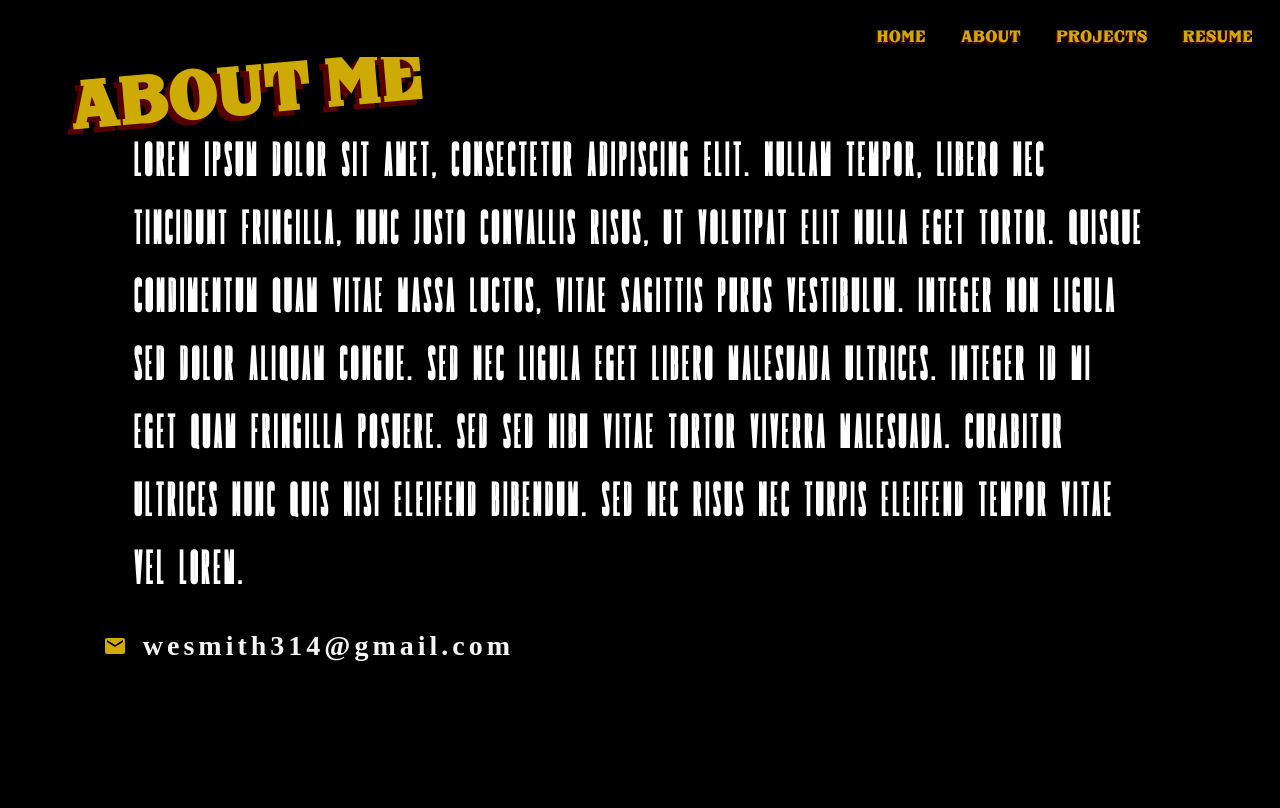
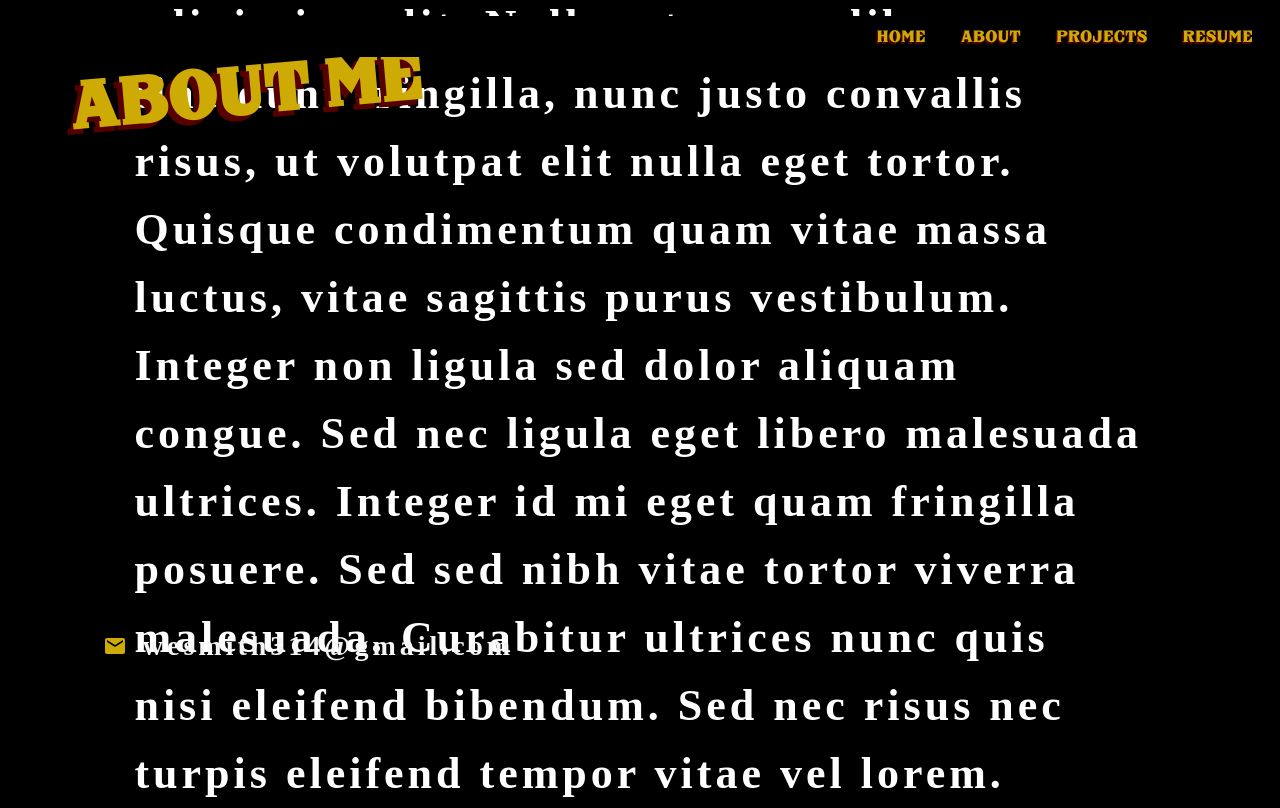
Before and after one commit to wesmith3/Portfolio, a Next.js app: page /about in a window 1280 px wide. Built offline with nearby package versions, Linux system fonts and the light colour scheme; a web font is replaced by a local one.

Commit message:
changes font for about me p

```diff
--- a/src/app/about/page.css
+++ b/src/app/about/page.css
@@ -12,7 +12,7 @@
 }
 .paragraph {
     height: 60vh;
-    font-family: 'Daily News';
+    font-family: 'SF';
     font-weight: bolder;
     font-size: 5.5vh;
     color: white;
```
